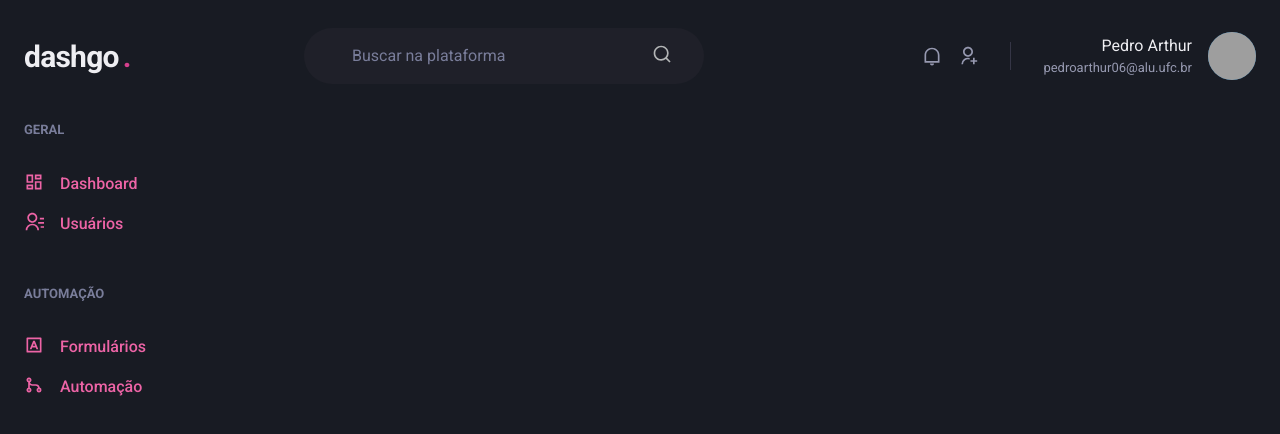
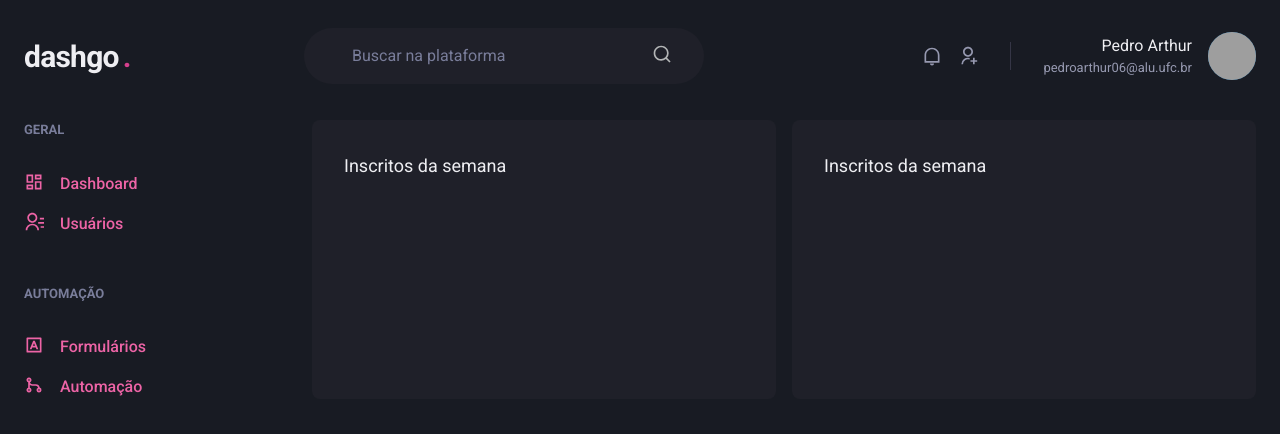
Before and after one commit to Pedroor/Workshops-Cursos, a Next.js app: page /dashboard in a window 1280 px wide. Shown: the top 434 px of the page. Built offline with nearby package versions, Linux system fonts and the light colour scheme; grey boxes are pictures that could not be loaded.

Commit message:
feat: create grid

```diff
--- a/src/pages/dashboard.tsx
+++ b/src/pages/dashboard.tsx
@@ -1,6 +1,6 @@
 import { Header } from "../components/Header";
 import { Sidebar } from "../components/Sidebar";
-import { Flex } from "@chakra-ui/react";
+import { Flex, SimpleGrid, Box, Text } from "@chakra-ui/react";
 
 export default function Dashboard() {
   return (
@@ -8,6 +8,18 @@ export default function Dashboard() {
       <Header />
       <Flex w="100%" my="6" maxWidth={1480} mx="auto" px="6">
         <Sidebar />
+        <SimpleGrid flex="1" gap="4" minChildWidth="320px" align="flex-start">
+          <Box p="8" bg="gray.800" borderRadius={8}>
+            <Text fontSize="lg" mb="4">
+              Inscritos da semana
+            </Text>
+          </Box>
+          <Box p="8" bg="gray.800" borderRadius={8}>
+            <Text fontSize="lg" mb="4">
+              Inscritos da semana
+            </Text>
+          </Box>
+        </SimpleGrid>
       </Flex>
     </Flex>
   );
```
